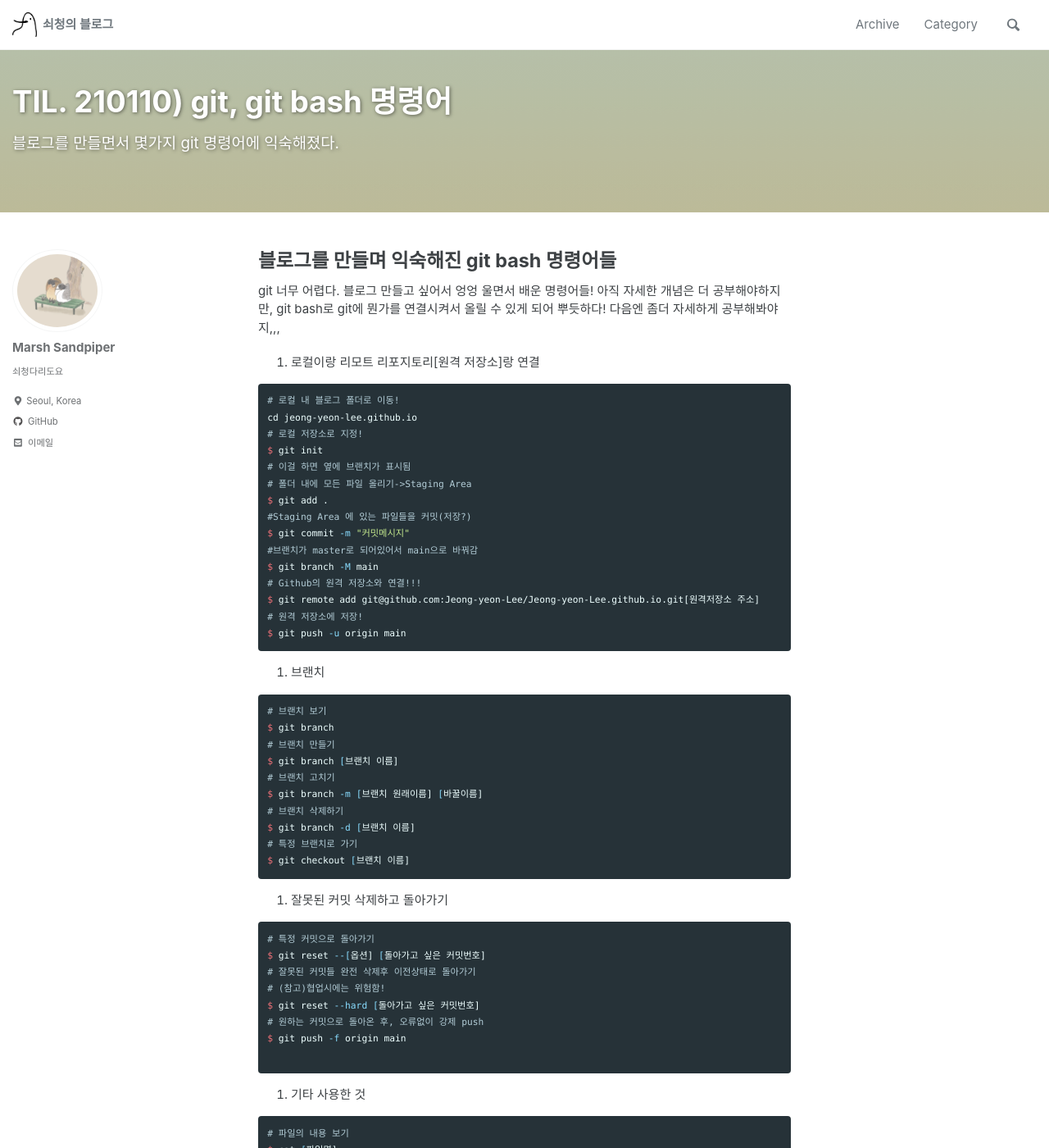
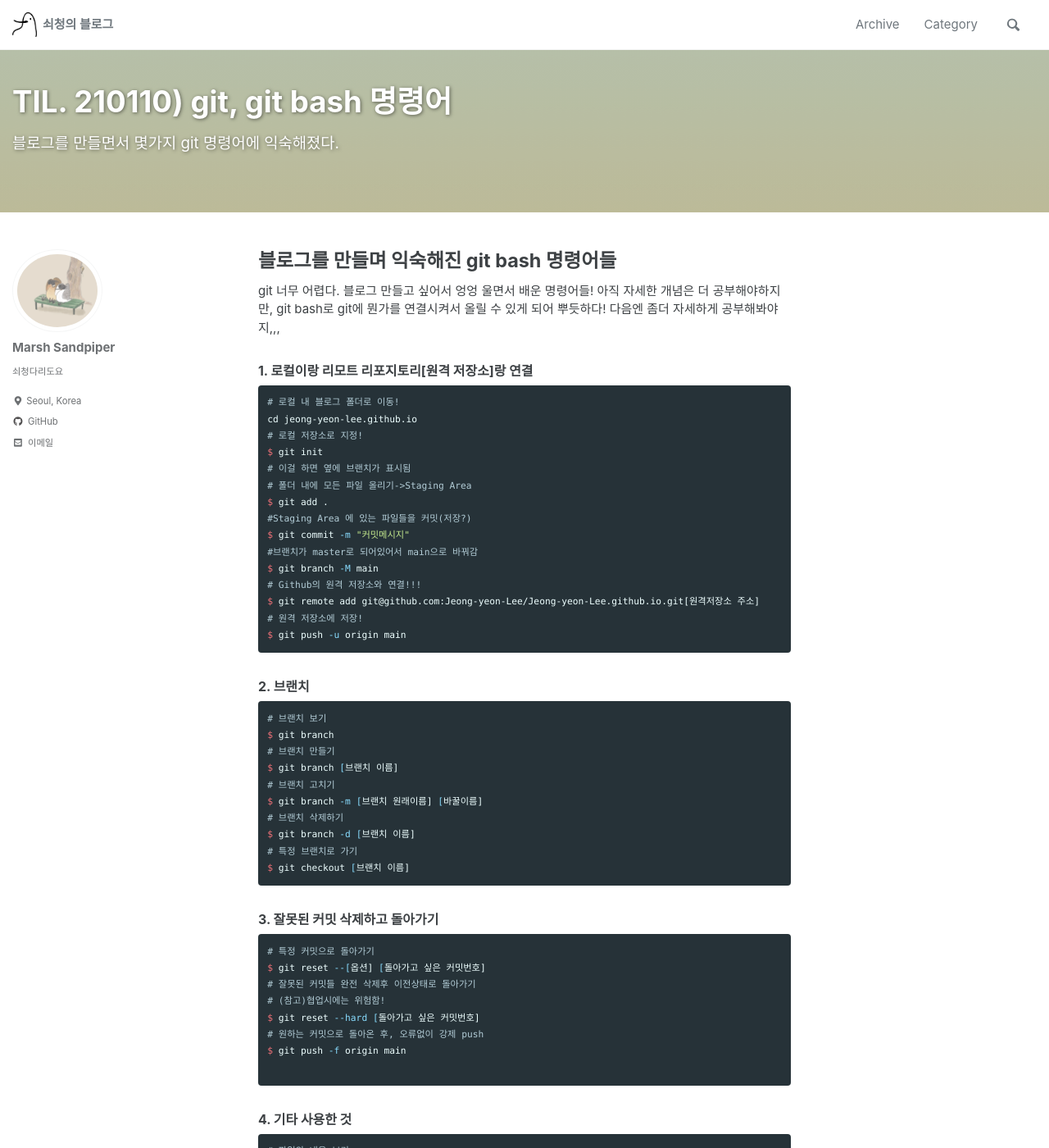
Before and after one commit to Jeong-yeon-Lee/Jeong-yeon-Lee.github.io, a Jekyll site: the page built from _posts/2021-01-10-gitbash-post.markdown, in a window 1280 px wide and 1400 px high. Shown: the whole window at 82% size. Built offline with Jekyll 4.4.1, drawn with Linux system fonts in a browser that asks for light colours; cached includes are drawn as plain includes; comment, search, counter and statistics services are not loaded.

Commit message:
posting number

````diff
--- a/_posts/2021-01-10-gitbash-post.markdown
+++ b/_posts/2021-01-10-gitbash-post.markdown
@@ -16,7 +16,7 @@ categories:
 
 git 너무 어렵다. 블로그 만들고 싶어서 엉엉 울면서 배운 명령어들! 아직 자세한 개념은 더 공부해야하지만, git bash로 git에 뭔가를 연결시켜서 올릴 수 있게 되어 뿌듯하다! 다음엔 좀더 자세하게 공부해봐야지,,,
 
-1. 로컬이랑 리모트 리포지토리[원격 저장소]랑 연결
+#### 1. 로컬이랑 리모트 리포지토리[원격 저장소]랑 연결
 
 ```bash
 # 로컬 내 블로그 폴더로 이동!
@@ -36,7 +36,7 @@ $ git remote add git@github.com:Jeong-yeon-Lee/Jeong-yeon-Lee.github.io.git[원
 $ git push -u origin main
 ```
 
-2. 브랜치
+#### 2. 브랜치
 
 ```bash
 # 브랜치 보기
@@ -51,7 +51,7 @@ $ git branch -d [브랜치 이름]
 $ git checkout [브랜치 이름]
 ```
 
-3. 잘못된 커밋 삭제하고 돌아가기
+#### 3. 잘못된 커밋 삭제하고 돌아가기
 
 ```bash
 # 특정 커밋으로 돌아가기
@@ -64,7 +64,7 @@ $ git push -f origin main
 
 ```
 
-4. 기타 사용한 것
+#### 4. 기타 사용한 것
 
 ```bash
 # 파일의 내용 보기
````
